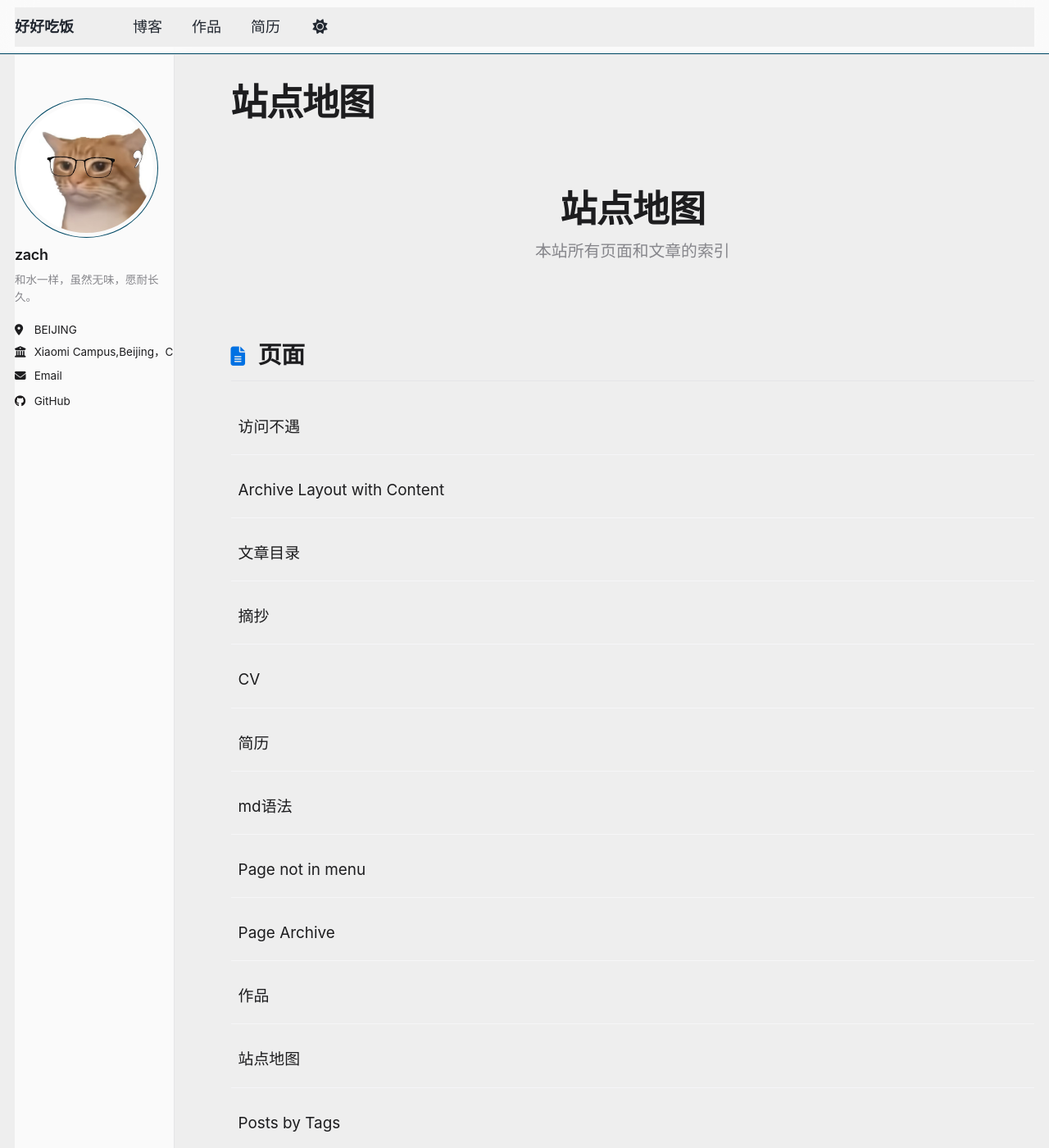
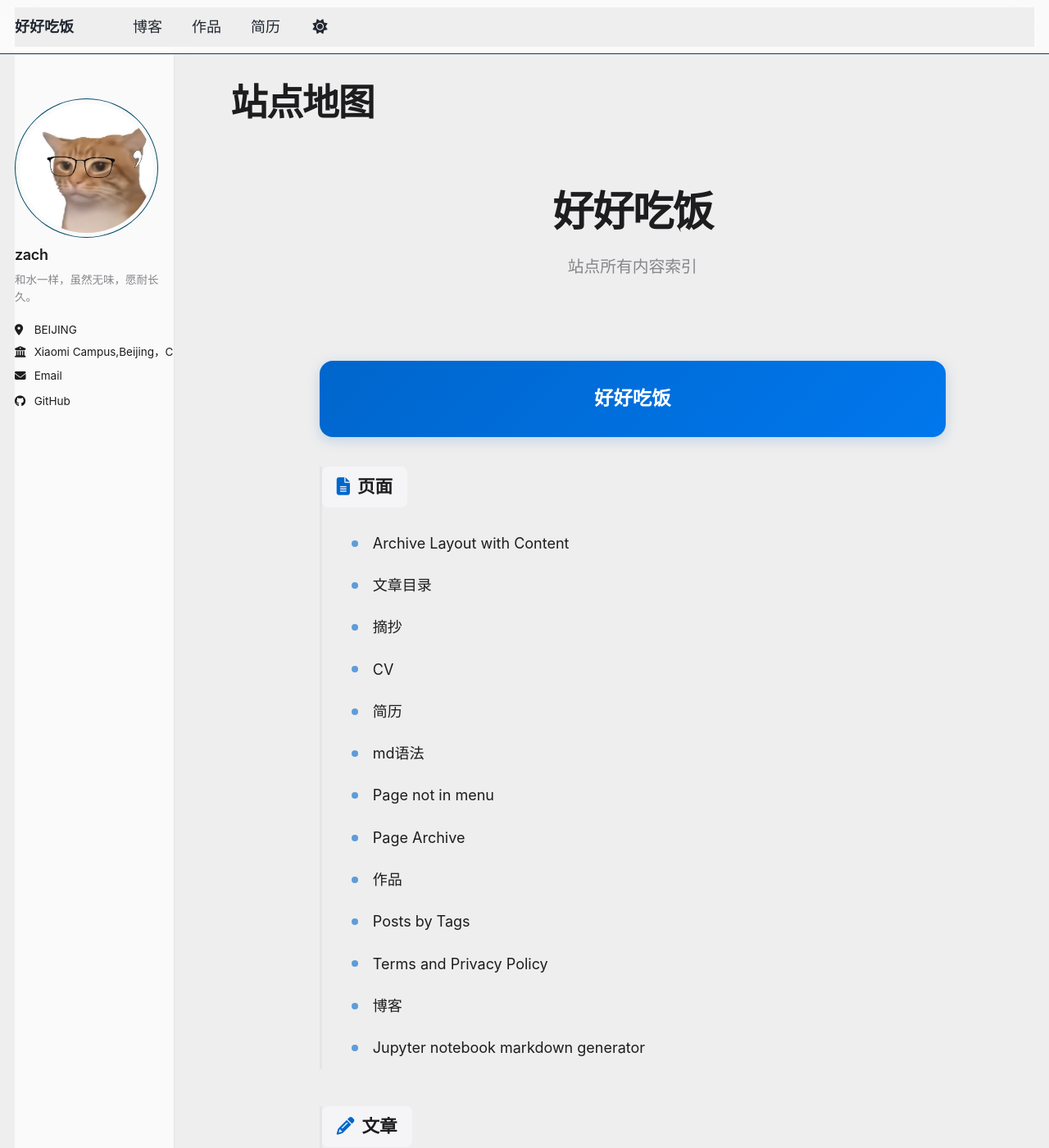
Before and after one commit to zach1219/zach1219.github.io, a Jekyll site: the page built from _pages/sitemap.md, in a window 1280 px wide and 1400 px high. Shown: the whole window at 82% size. Built offline with Jekyll 4.4.1, drawn with Linux system fonts in a browser that asks for light colours; a script that is not in the unit is left out; comment, search, counter and statistics services are not loaded; some of the changed text lies outside the part shown.

Commit message:
feat: redesign sitemap as mind map with auto-update

```diff
--- a/_pages/sitemap.md
+++ b/_pages/sitemap.md
@@ -11,163 +11,168 @@ author_profile: true
 .sitemap-hero {
   text-align: center;
   padding: 3rem 1rem 2rem;
-  margin-bottom: 2rem;
 }
 .sitemap-hero h1 {
-  font-size: 2.5rem;
+  font-size: 2.8rem;
   font-weight: 700;
-  letter-spacing: -0.02em;
+  letter-spacing: -0.03em;
   color: #1d1d1f;
   margin-bottom: 0.5rem;
 }
 .sitemap-hero p {
   font-size: 1.1rem;
   color: #86868b;
-  max-width: 500px;
-  margin: 0 auto;
-  line-height: 1.6;
 }
-.sitemap-section {
-  margin-bottom: 3rem;
+.mindmap {
+  max-width: 800px;
+  margin: 2rem auto;
+  padding: 0 1rem;
 }
-.sitemap-section h2 {
-  font-size: 1.6rem;
+.mindmap-root {
+  text-align: center;
+  padding: 1.5rem 2rem;
+  background: linear-gradient(135deg, #0066cc, #0077ed);
+  color: #fff;
+  border-radius: 16px;
+  font-size: 1.3rem;
+  font-weight: 600;
+  margin-bottom: 2rem;
+  box-shadow: 0 4px 16px rgba(0, 102, 204, 0.2);
+}
+.mindmap-branch {
+  margin-bottom: 2.5rem;
+  padding-left: 1.5rem;
+  border-left: 3px solid #e5e5e7;
+}
+.mindmap-branch-title {
+  display: inline-flex;
+  align-items: center;
+  gap: 0.5rem;
+  font-size: 1.2rem;
   font-weight: 600;
   color: #1d1d1f;
-  padding-bottom: 0.75rem;
-  border-bottom: 1px solid #e5e5e7;
-  margin-bottom: 1.2rem;
-  letter-spacing: -0.01em;
+  margin-bottom: 1rem;
+  padding: 0.4rem 1rem;
+  background: #f5f5f7;
+  border-radius: 8px;
+  position: relative;
+  left: -1.5rem;
 }
-.sitemap-section h2 i {
-  margin-right: 0.5rem;
-  color: #0071e3;
-  font-size: 1.3rem;
+.mindmap-branch-title i {
+  color: #0066cc;
 }
-.sitemap-list {
-  list-style: none;
-  padding: 0;
-  margin: 0;
+.mindmap-node {
+  display: flex;
+  align-items: center;
+  padding: 0.6rem 0;
+  margin-left: 0.5rem;
+  position: relative;
 }
-.sitemap-list li {
-  border-bottom: 1px solid #f5f5f7;
+.mindmap-node::before {
+  content: '';
+  width: 8px;
+  height: 8px;
+  background: #0066cc;
+  border-radius: 50%;
+  margin-right: 1rem;
+  flex-shrink: 0;
+  opacity: 0.6;
 }
-.sitemap-list li:last-child {
-  border-bottom: none;
+.mindmap-node a {
+  color: #1d1d1f;
+  font-size: 1rem;
+  text-decoration: none;
+  transition: color 0.2s;
 }
-.sitemap-list a {
-  display: flex;
-  justify-content: space-between;
-  align-items: center;
-  padding: 1rem 0.5rem;
-  color: #1d1d1f;
-  text-decoration: none;
-  font-size: 1.05rem;
-  transition: all 0.2s ease;
-  border-radius: 8px;
+.mindmap-node a:hover {
+  color: #0066cc;
 }
-.sitemap-list a:hover {
-  background: #f5f5f7;
+.mindmap-node .date {
+  margin-left: auto;
+  color: #86868b;
+  font-size: 0.8rem;
   padding-left: 1rem;
-  color: #0071e3;
-}
-.sitemap-list .date {
-  font-size: 0.85rem;
-  color: #86868b;
-  font-variant-numeric: tabular-nums;
   white-space: nowrap;
 }
-.sitemap-list .title {
-  flex: 1;
-  font-weight: 400;
-}
-.sitemap-empty {
-  text-align: center;
-  padding: 2rem;
+.mindmap-empty {
   color: #86868b;
   font-style: italic;
+  margin-left: 2rem;
+  padding: 0.5rem 0;
 }
-.sitemap-xml {
+.mindmap-footer {
   text-align: center;
   margin-top: 3rem;
   padding-top: 2rem;
   border-top: 1px solid #e5e5e7;
 }
-.sitemap-xml a {
-  color: #0071e3;
-  text-decoration: none;
-  font-size: 0.95rem;
+.mindmap-footer a {
+  color: #0066cc;
+  font-size: 0.9rem;
 }
-.sitemap-xml a:hover {
-  text-decoration: underline;
+@media (max-width: 768px) {
+  .mindmap-branch { padding-left: 1rem; }
+  .mindmap-branch-title { left: -1rem; font-size: 1rem; }
+  .mindmap-node .date { display: none; }
 }
 </style>
 
 <div class="sitemap-hero">
-  <h1>站点地图</h1>
-  <p>本站所有页面和文章的索引</p>
+  <h1>{{ site.title }}</h1>
+  <p>站点所有内容索引</p>
 </div>
 
-<div class="sitemap-section">
-  <h2><i class="fa fa-file-alt"></i> 页面</h2>
-  {% if site.pages.size > 0 %}
-  <ul class="sitemap-list">
-    {% for page in site.pages %}
-      {% unless page.title == nil or page.title == "" %}
-      <li>
-        <a href="{{ base_path }}{{ page.url }}">
-          <span class="title">{{ page.title }}</span>
-        </a>
-      </li>
+<div class="mindmap">
+  <div class="mindmap-root">{{ site.title }}</div>
+
+  <!-- Pages -->
+  <div class="mindmap-branch">
+    <div class="mindmap-branch-title"><i class="fa fa-file-alt"></i> 页面</div>
+    {% assign has_pages = false %}
+    {% for p in site.pages %}
+      {% unless p.title == nil or p.title == "" or p.url == "/sitemap/" or p.url == "/404.html" %}
+        {% assign has_pages = true %}
+        <div class="mindmap-node">
+          <a href="{{ base_path }}{{ p.url }}">{{ p.title }}</a>
+        </div>
       {% endunless %}
     {% endfor %}
-  </ul>
-  {% else %}
-  <p class="sitemap-empty">暂无页面</p>
-  {% endif %}
+    {% unless has_pages %}
+      <p class="mindmap-empty">暂无页面</p>
+    {% endunless %}
+  </div>
+
+  <!-- Posts -->
+  <div class="mindmap-branch">
+    <div class="mindmap-branch-title"><i class="fa fa-pencil-alt"></i> 文章</div>
+    {% if site.posts.size > 0 %}
+      {% for post in site.posts %}
+        <div class="mindmap-node">
+          <a href="{{ base_path }}{{ post.url }}">{{ post.title }}</a>
+          <span class="date">{{ post.date | date: "%Y-%m-%d" }}</span>
+        </div>
+      {% endfor %}
+    {% else %}
+      <p class="mindmap-empty">暂无文章</p>
+    {% endif %}
+  </div>
+
+  <!-- Collections -->
+  {% for collection in site.collections %}
+    {% unless collection.output == false or collection.label == "posts" %}
+      <div class="mindmap-branch">
+        <div class="mindmap-branch-title"><i class="fa fa-folder-open"></i> {{ collection.label }}</div>
+        {% for post in collection.docs %}
+          <div class="mindmap-node">
+            <a href="{{ base_path }}{{ post.url }}">{{ post.title }}</a>
+            {% if post.date %}<span class="date">{{ post.date | date: "%Y-%m-%d" }}</span>{% endif %}
+          </div>
+        {% endfor %}
+      </div>
+    {% endunless %}
+  {% endfor %}
 </div>
 
-<div class="sitemap-section">
-  <h2><i class="fa fa-pencil-alt"></i> 文章</h2>
-  {% if site.posts.size > 0 %}
-  <ul class="sitemap-list">
-    {% for post in site.posts %}
-    <li>
-      <a href="{{ base_path }}{{ post.url }}">
-        <span class="title">{{ post.title }}</span>
-        <span class="date">{{ post.date | date: "%Y-%m-%d" }}</span>
-      </a>
-    </li>
-    {% endfor %}
-  </ul>
-  {% else %}
-  <p class="sitemap-empty">暂无文章</p>
-  {% endif %}
-</div>
-
-{% capture written_label %}'None'{% endcapture %}
-{% for collection in site.collections %}
-  {% unless collection.output == false or collection.label == "posts" %}
-    {% capture label %}{{ collection.label }}{% endcapture %}
-    {% if label != written_label %}
-      <div class="sitemap-section">
-        <h2><i class="fa fa-folder-open"></i> {{ label }}</h2>
-        <ul class="sitemap-list">
-        {% capture written_label %}{{ label }}{% endcapture %}
-    {% endif %}
-    {% for post in collection.docs %}
-      <li>
-        <a href="{{ base_path }}{{ post.url }}">
-          <span class="title">{{ post.title }}</span>
-          {% if post.date %}<span class="date">{{ post.date | date: "%Y-%m-%d" }}</span>{% endif %}
-        </a>
-      </li>
-    {% endfor %}
-  {% endunless %}
-{% endfor %}
-</ul>
-</div>
-
-<div class="sitemap-xml">
+<div class="mindmap-footer">
   <a href="{{ base_path }}/sitemap.xml"><i class="fa fa-rss"></i> XML 站点地图</a>
 </div>
```
